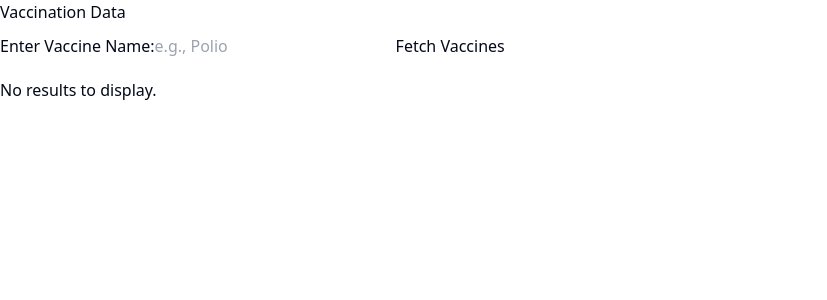
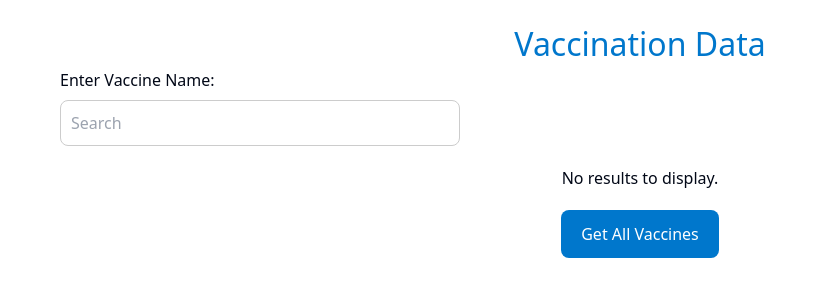
Before and after one commit to FizzToni/myJourneyFE, a Vue app: page /test in a window 1280 px wide. Shown: the top 300 px of the page, without its empty margins (0-827 px from the left). Built offline with nearby package versions, Linux system fonts and the light colour scheme; the HTML template or start-up script is replaced by a standard one.

Commit message:
new styling and added fetchAllVaccines

```diff
--- a/src/views/TestPage.vue
+++ b/src/views/TestPage.vue
@@ -1,28 +1,37 @@
 <script setup lang="ts">
-import { ref } from 'vue';
+import { ref, watch } from 'vue';
 
 const inputValue = ref('');
 const vaccines = ref<{ name: string; manufacturer: string }[]>([]);
+const allVaccines = ref<{
+  name: string;
+  manufacturer: string;
+  recommended_age: number;
+  amount_needed: number;
+  dosage_schedule: string;
+  common_sideeffects: string;
+  prevent_desease: string;
+  description: string;
+}[]>([]); // Für alle Impfstoffe mit erweiterten Informationen
 const errorMessage = ref('');
 
+// Funktion zum Abrufen der Impfstoffe basierend auf dem Namen
 const fetchVaccines = async () => {
-  errorMessage.value = ''; // Reset error message
+  errorMessage.value = ''; // Fehlernachricht zurücksetzen
 
-  // Erstelle den JSON-Body mit dem Namen
   const requestBody = { name: inputValue.value };
 
   try {
     const response = await fetch('https://n8n.tonii.at/webhook-test/getVaccine', {
-      method: 'POST', // Ändere die Methode auf POST
+      method: 'POST',
       headers: {
-        'Content-Type': 'application/json', // Setze den Content-Type auf JSON
+        'Content-Type': 'application/json',
       },
-      body: JSON.stringify(requestBody), // Der JSON-Body mit dem Namen
+      body: JSON.stringify(requestBody),
     });
 
     const data = await response.json();
 
-    // Angenommen, das Antwortformat ist wie oben beschrieben
     const resultArray = data?.[0]?.result;
     if (Array.isArray(resultArray)) {
       vaccines.value = resultArray.map((item: any) => ({
@@ -39,21 +48,69 @@ const fetchVaccines = async () => {
     console.error(error);
   }
 };
+
+// Funktion zum Abrufen aller Impfstoffe
+const fetchAllVaccines = async () => {
+  errorMessage.value = '';
+
+  try {
+    const response = await fetch('https://n8n.tonii.at/webhook-test/getAllVaccine', {
+      method: 'GET',
+    });
+
+    const data = await response.json();
+
+    const resultArray = data;
+    if (Array.isArray(resultArray)) {
+      allVaccines.value = resultArray.map((item: any) => ({
+        name: item.name,
+        manufacturer: item.manufacturer,
+        recommended_age: item.recommended_age,
+        amount_needed: item.amount_needed,
+        dosage_schedule: item.dosage_schedule,
+        common_sideeffects: item.common_sideeffects,
+        prevent_desease: item.prevent_desease,
+        description: item.description,
+      }));
+    } else {
+      allVaccines.value = [];
+      errorMessage.value = 'Invalid response format.';
+    }
+  } catch (error) {
+    allVaccines.value = [];
+    errorMessage.value = 'An error occurred while fetching the data.';
+    console.error(error);
+  }
+};
+
+watch(inputValue, () => {
+  if (inputValue.value.trim()) {
+    fetchVaccines();
+  } else {
+    vaccines.value = [];
+  }
+});
 </script>
 
 <template>
+  <div class="container">
     <h1>Vaccination Data</h1>
-  <div>
+
+    <div class="input-group">
       <label for="vaccine-name">Enter Vaccine Name:</label>
-    <input id="vaccine-name" type="text" v-model="inputValue" placeholder="e.g., Polio" />
-    <button @click="fetchVaccines">Fetch Vaccines</button>
+      <input
+        id="vaccine-name"
+        type="text"
+        v-model="inputValue"
+        placeholder="Search"
+      />
     </div>
 
-  <div v-if="errorMessage" style="color: red; margin-top: 10px;">
+    <div v-if="errorMessage" class="error-message">
       {{ errorMessage }}
     </div>
 
-  <div v-if="vaccines.length > 0" style="margin-top: 20px;">
+    <div v-if="vaccines.length > 0" class="results">
       <h2>Results:</h2>
       <ul>
         <li v-for="(vaccine, index) in vaccines" :key="index">
@@ -63,18 +120,87 @@ const fetchVaccines = async () => {
       </ul>
     </div>
 
-  <div v-else-if="!errorMessage" style="margin-top: 20px;">
+    <div v-else-if="!errorMessage" class="no-results">
       <p>No results to display.</p>
+    </div>
+
+    <div class="button-container">
+      <button @click="fetchAllVaccines">Get All Vaccines</button>
+    </div>
+
+    <div v-if="allVaccines.length > 0" class="all-vaccines">
+      <h2>All Vaccines:</h2>
+      <ul>
+        <li v-for="(vaccine, index) in allVaccines" :key="index">
+          <strong>Name:</strong> {{ vaccine.name }} <br />
+          <strong>Manufacturer:</strong> {{ vaccine.manufacturer }} <br />
+          <strong>Recommended Age:</strong> {{ vaccine.recommended_age }} <br />
+          <strong>Amount Needed:</strong> {{ vaccine.amount_needed }} <br />
+          <strong>Dosage Schedule:</strong> {{ vaccine.dosage_schedule }} <br />
+          <strong>Common Side Effects:</strong> {{ vaccine.common_sideeffects }} <br />
+          <strong>Prevents Disease:</strong> {{ vaccine.prevent_desease }} <br />
+          <strong>Description:</strong> {{ vaccine.description }}
+        </li>
+      </ul>
+    </div>
   </div>
 </template>
 
 <style scoped>
-div {
-  margin: 10px 0;
+body {
+  font-family: 'Roboto', sans-serif;
+  background-color: #f4f7fc;
+  color: #333;
+  margin: 0;
+  padding: 0;
+}
+
+.container {
+  max-width: 1200px;
+  margin: 0 auto;
+  padding: 20px;
+}
+
+h1 {
+  text-align: center;
+  font-size: 2rem;
+  color: #0077cc;
+}
+
+.input-group {
+  margin-bottom: 20px;
+  display: flex;
+  flex-direction: column;
+  align-items: flex-start;
+}
+
+label {
+  font-size: 1rem;
+  margin-bottom: 8px;
 }
 
 input {
-  margin-right: 10px;
+  padding: 10px;
+  border: 1px solid #ccc;
+  border-radius: 8px;
+  font-size: 1rem;
+  width: 100%;
+  max-width: 400px;
+}
+
+input:focus {
+  outline: none;
+  border-color: #0077cc;
+}
+
+.error-message {
+  color: red;
+  margin-top: 10px;
+  font-size: 1rem;
+}
+
+.results, .all-vaccines {
+  margin-top: 30px;
 }
 
 ul {
@@ -83,9 +209,35 @@ ul {
 }
 
 li {
-  margin-bottom: 10px;
-  padding: 10px;
+  margin-bottom: 15px;
+  padding: 15px;
+  background-color: #fff;
   border: 1px solid #ccc;
-  border-radius: 5px;
+  border-radius: 8px;
+  box-shadow: 0 2px 5px rgba(0, 0, 0, 0.1);
+}
+
+button {
+  padding: 12px 20px;
+  background-color: #0077cc;
+  color: white;
+  border: none;
+  border-radius: 8px;
+  cursor: pointer;
+  font-size: 1rem;
+}
+
+button:hover {
+  background-color: #005fa3;
+}
+
+.no-results {
+  text-align: center;
+  font-size: 1rem;
+}
+
+.button-container {
+  text-align: center;
+  margin-top: 20px;
 }
 </style>
```
Lines whose indentation alone changed are shown as unchanged.
